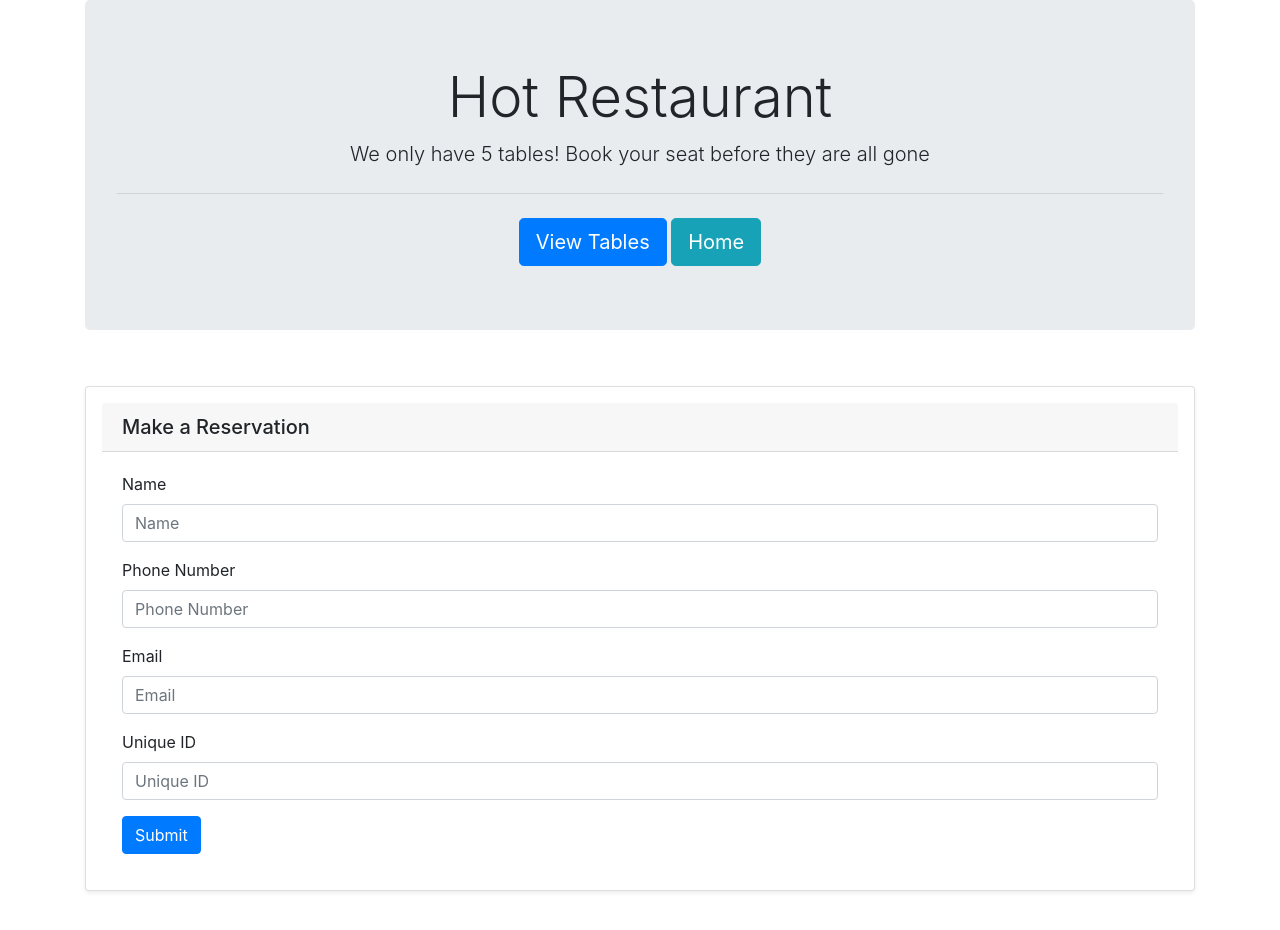
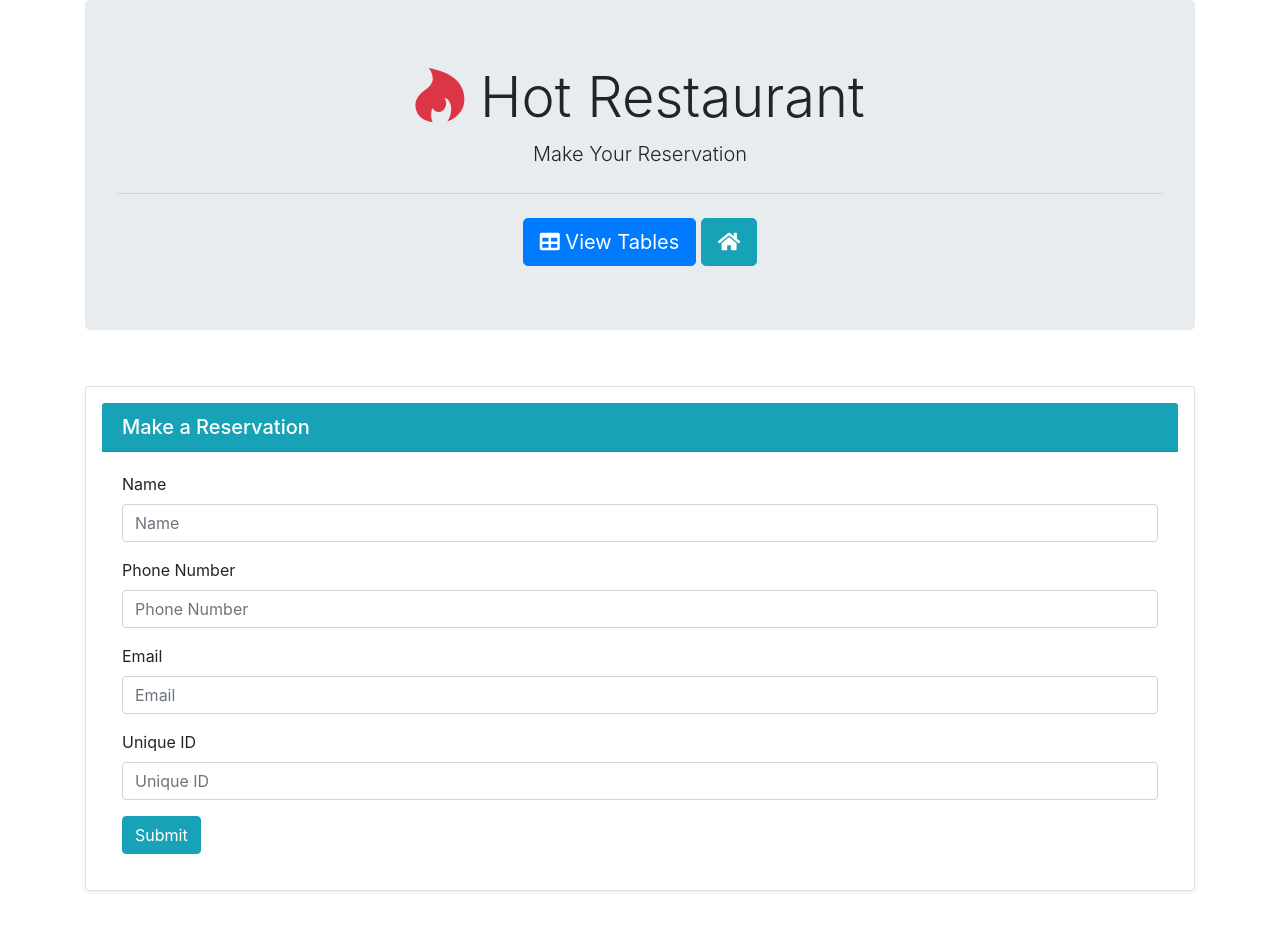
Before and after one commit to TravisWHouston/Hot_Restaurant, a plain HTML site: page Public/reservation.html in a window 1280 px wide. Drawn offline with nearby package versions, Linux system fonts and the light colour scheme.

Commit message:
adding the icons to the html pages.

```diff
--- a/Public/reservation.html
+++ b/Public/reservation.html
@@ -6,6 +6,9 @@
   <!-- Bootstrap Stylesheet -->
  <link rel="stylesheet" href="https://stackpath.bootstrapcdn.com/bootstrap/4.3.1/css/bootstrap.min.css"
   integrity="sha384-ggOyR0iXCbMQv3Xipma34MD+dH/1fQ784/j6cY/iJTQUOhcWr7x9JvoRxT2MZw1T" crossorigin="anonymous">
+  <!-- Font Awsome -->
+  <link rel="stylesheet" href="https://use.fontawesome.com/releases/v5.11.2/css/all.css"
+    integrity="sha384-KA6wR/X5RY4zFAHpv/CnoG2UW1uogYfdnP67Uv7eULvTveboZJg0qUpmJZb5VqzN" crossorigin="anonymous">
 
   <title>Resercvation</title>
 </head>
@@ -13,11 +16,11 @@
   <!--  -->
     <div class="container">
       <div class="jumbotron text-center">
-        <h1 class="display-4">Hot Restaurant</h1>
-        <p class="lead">We only have 5 tables! Book your seat before they are all gone</p>
+        <h1 class="display-4"><i class="fab fa-hotjar text-danger"></i> Hot Restaurant</h1>
+        <p class="lead">Make Your Reservation</p>
         <hr class="my-4">
-        <a class="btn btn-primary btn-lg" id="table" href="./tables.html" role="button">View Tables</a>
-        <a class="btn btn-info btn-lg" id="res" href="#" role="button">Home</a>
+        <a class="btn btn-primary btn-lg" id="table" href="./tables.html" role="button"><i class="fas fa-table"></i> View Tables</a>
+        <a class="btn btn-info btn-lg" id="res" href="./index.html" role="button"><i class="fas fa-home text-white"></i></a>
       </div>
     </div>
 
@@ -28,7 +31,7 @@
   <div class="container">
 
     <div class="card shadow-sm p-3 mb-5 bg-white rounded">
-      <h5 class="card-header">Make a Reservation</h5>
+      <h5 class="card-header bg-info text-white">Make a Reservation</h5>
       <div class="card-body">
 
         <div class="form-group">
@@ -51,7 +54,7 @@
           <input type="text" class="form-control" id="uniqueId" placeholder="Unique ID">
         </div>
 
-        <button type="submit" id="submit" class="btn btn-primary">Submit</button>
+        <button type="submit" id="submit" class="btn btn-info">Submit</button>
       </div>
     </div>
 
@@ -60,14 +63,17 @@
 
 <!-- JavaScript for Reservation Form -->
 <script>
+  // click event for the reservation form submit btn
 document.getElementById(`submit`).addEventListener(`click`, e =>{
 e.preventDefault()
 
+//put all form values into variables
 let nameInput = document.getElementById(`nameInput`).value
 let phoneInput = document.getElementById(`phoneNum`).value
 let emailInput = document.getElementById(`emailInput`).value
 let uniqueId = document.getElementById(`uniqueId`).value
 
+//create an object for reservation form inputs
 const reserve = {
   name: nameInput,
   phone: phoneInput,
@@ -75,11 +81,13 @@ const reserve = {
   uniqueId: uniqueId
 }
 
+//clear form
  document.getElementById(`nameInput`).value = ``
  document.getElementById(`phoneNum`).value = ``
  document.getElementById(`emailInput`).value = ``
  document.getElementById(`uniqueId`).value = ``
 
+//testing
 console.log(reserve)
 
 })
```
Also changed, not shown: Public/index.html (+3 -1 lines), Public/tables.html (+2 -1 lines).
